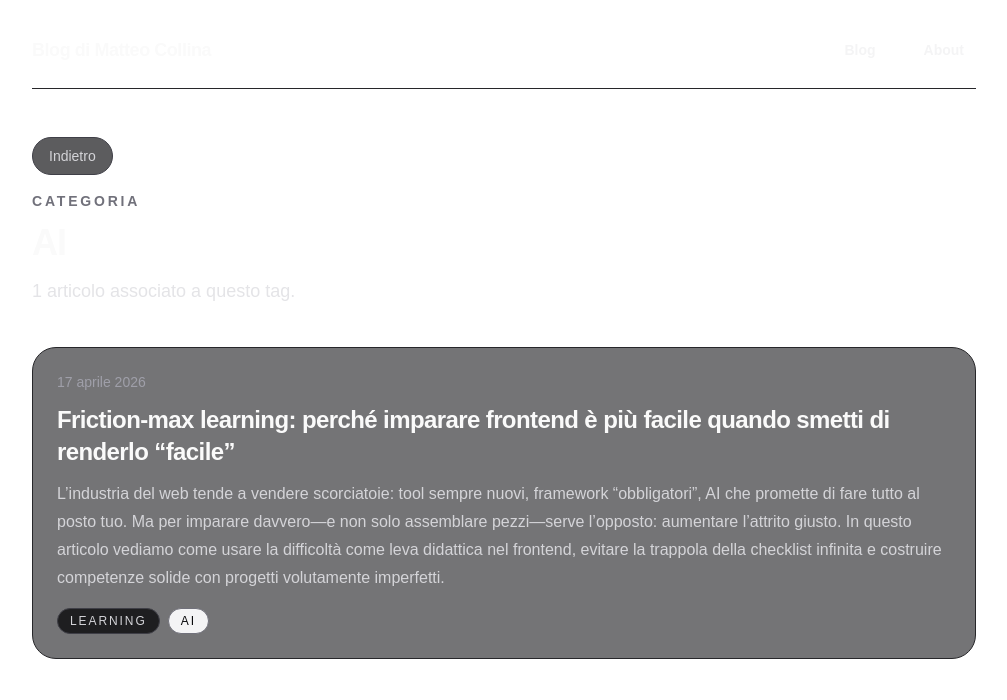
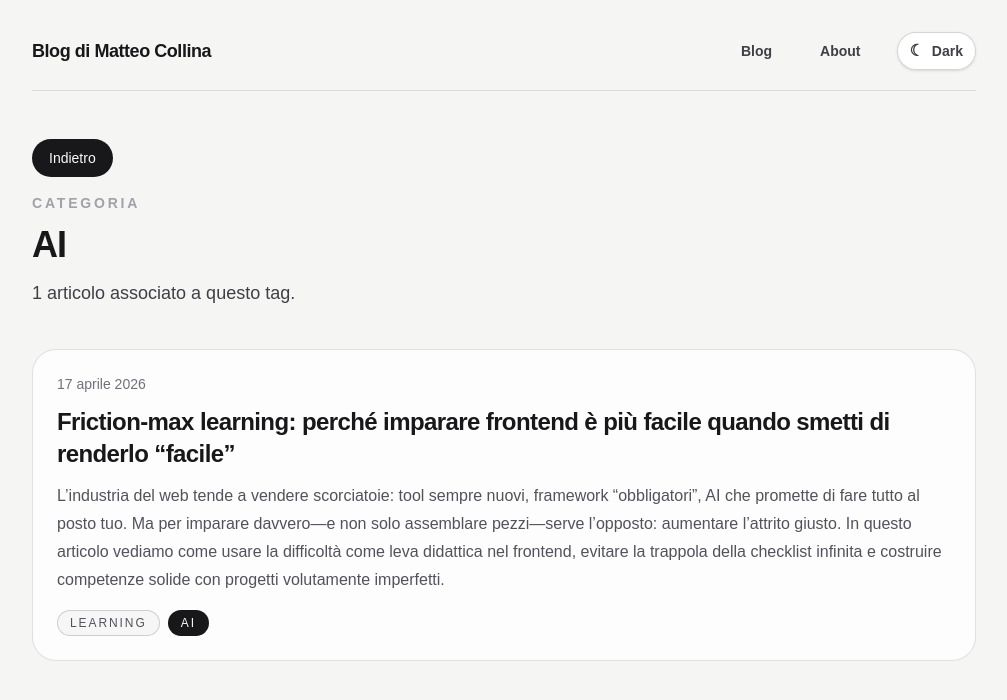
Before and after one commit to matteocollina/mc-blog-dev, a Next.js app: page /blog/categorie/ai in a window 1280 px wide. Shown: the top 700 px of the page, without its empty margins (136-1143 px from the left). Built offline with nearby package versions, Linux system fonts and the light colour scheme; no server answers.

Commit message:
light/dark

```diff
--- a/app/blog/categorie/[slug]/page.tsx
+++ b/app/blog/categorie/[slug]/page.tsx
@@ -74,13 +74,13 @@ export default async function BlogCategoryPage(
       <div className="space-y-4">
         <BackButton fallbackHref="/blog" />
         <div className="space-y-3">
-          <p className="text-sm font-semibold uppercase tracking-[0.2em] text-zinc-500">
+          <p className="text-sm font-semibold uppercase tracking-[0.2em] text-[var(--text-subtle)]">
             Categoria
           </p>
-          <h1 className="text-4xl font-semibold tracking-tight text-zinc-50 capitalize">
+          <h1 className="text-4xl font-semibold tracking-tight text-[var(--text-primary)] capitalize">
             {category.name}
           </h1>
-          <p className="max-w-2xl text-lg leading-8 text-zinc-200">
+          <p className="max-w-2xl text-lg leading-8 text-[var(--text-secondary)]">
             {posts.length} {posts.length === 1 ? "articolo associato" : "articoli associati"} a
             questo tag.
           </p>
@@ -91,16 +91,16 @@ export default async function BlogCategoryPage(
         {posts.map((post) => (
           <article
             key={post.slug}
-            className="rounded-3xl border border-zinc-800 bg-zinc-900/60 p-6 transition-colors hover:border-zinc-700"
+            className="rounded-3xl border border-[var(--border)] bg-[var(--surface)] p-6 transition-colors hover:border-[var(--border-strong)] hover:bg-[var(--surface-strong)]"
           >
             <Link href={`/blog/${post.slug}`} className="group block space-y-3">
-              <p className="text-sm font-medium text-zinc-400">
+              <p className="text-sm font-medium text-[var(--text-muted)]">
                 {formatPublishedAt(post.publishedAt)}
               </p>
-              <h2 className="text-2xl font-semibold tracking-tight text-zinc-50 transition-colors group-hover:text-zinc-300">
+              <h2 className="text-2xl font-semibold tracking-tight text-[var(--text-primary)] transition-colors group-hover:text-[var(--text-tertiary)]">
                 {post.title}
               </h2>
-              <p className="text-base leading-7 text-zinc-300">
+              <p className="text-base leading-7 text-[var(--text-tertiary)]">
                 {post.description}
               </p>
             </Link>
@@ -115,10 +115,10 @@ export default async function BlogCategoryPage(
                       <Link
                         href={`/blog/categorie/${tagSlug}`}
                         aria-current={isCurrentTag ? "page" : undefined}
-                        className={`inline-flex rounded-full border px-3 py-1 text-xs font-medium uppercase tracking-[0.16em] transition-colors focus-visible:outline-2 focus-visible:outline-offset-2 focus-visible:outline-zinc-300 ${
+                        className={`inline-flex rounded-full border px-3 py-1 text-xs font-medium uppercase tracking-[0.16em] transition-colors focus-visible:outline-2 focus-visible:outline-offset-2 focus-visible:outline-[var(--text-muted)] ${
                           isCurrentTag
-                            ? "border-zinc-500 bg-zinc-100 text-zinc-950"
-                            : "border-zinc-700 bg-zinc-950/80 text-zinc-300 hover:border-zinc-500 hover:bg-zinc-900 hover:text-zinc-100"
+                            ? "border-[var(--accent-hover-border)] bg-[var(--pill-active-bg)] text-[var(--pill-active-fg)]"
+                            : "border-[var(--accent-border)] bg-[var(--surface-muted)] text-[var(--text-tertiary)] hover:border-[var(--accent-hover-border)] hover:bg-[var(--surface-strong)] hover:text-[var(--text-primary)]"
                         }`}
                       >
                         {tag}
--- a/app/components/back-button.tsx
+++ b/app/components/back-button.tsx
@@ -28,7 +28,7 @@ export default function BackButton({
     <button
       type="button"
       onClick={handleClick}
-      className="inline-flex items-center rounded-full border border-zinc-700 bg-zinc-900/70 px-4 py-2 text-sm font-medium text-zinc-300 transition-colors hover:border-zinc-500 hover:bg-zinc-800 hover:text-zinc-100 focus-visible:outline-2 focus-visible:outline-offset-2 focus-visible:outline-zinc-300"
+      className="inline-flex items-center rounded-full border border-[var(--accent-border)] bg-[var(--accent-bg)] px-4 py-2 text-sm font-medium text-[var(--accent-fg)] transition-colors hover:border-[var(--accent-hover-border)] hover:bg-[var(--accent-hover-bg)] hover:text-[var(--accent-hover-fg)] focus-visible:outline-2 focus-visible:outline-offset-2 focus-visible:outline-[var(--text-muted)]"
     >
       {label}
     </button>
--- /dev/null
+++ b/app/components/theme-toggle.tsx
@@ -0,0 +1,68 @@
+"use client";
+
+import { useEffect, useState } from "react";
+
+type Theme = "light" | "dark";
+
+const storageKey = "mc-blog-theme";
+
+function getPreferredTheme(): Theme {
+  if (typeof window === "undefined") {
+    return "dark";
+  }
+
+  const savedTheme = window.localStorage.getItem(storageKey);
+  if (savedTheme === "light" || savedTheme === "dark") {
+    return savedTheme;
+  }
+
+  return window.matchMedia("(prefers-color-scheme: dark)").matches
+    ? "dark"
+    : "light";
+}
+
+function applyTheme(theme: Theme) {
+  document.documentElement.dataset.theme = theme;
+}
+
+export default function ThemeToggle() {
+  const [theme, setTheme] = useState<Theme>(() => {
+    if (typeof document !== "undefined") {
+      const documentTheme = document.documentElement.dataset.theme;
+      if (documentTheme === "light" || documentTheme === "dark") {
+        return documentTheme;
+      }
+    }
+
+    return getPreferredTheme();
+  });
+
+  useEffect(() => {
+    applyTheme(theme);
+  }, [theme]);
+
+  function handleToggle() {
+    const nextTheme = theme === "dark" ? "light" : "dark";
+    setTheme(nextTheme);
+    applyTheme(nextTheme);
+    window.localStorage.setItem(storageKey, nextTheme);
+  }
+
+  const isDark = theme === "dark";
+
+  return (
+    <button
+      type="button"
+      onClick={handleToggle}
+      aria-label={isDark ? "Attiva tema chiaro" : "Attiva tema scuro"}
+      aria-pressed={isDark}
+      suppressHydrationWarning
+      className="inline-flex items-center gap-2 rounded-full border border-[var(--accent-border)] bg-[var(--surface-strong)] px-3 py-2 text-sm font-semibold text-[var(--text-secondary)] shadow-sm backdrop-blur-sm hover:border-[var(--accent-hover-border)] hover:bg-[var(--surface)] hover:text-[var(--text-primary)] focus-visible:outline-2 focus-visible:outline-offset-2 focus-visible:outline-[var(--text-muted)]"
+    >
+      <span aria-hidden="true" className="text-base leading-none">
+        {isDark ? "☀" : "☾"}
+      </span>
+      <span>{isDark ? "Light" : "Dark"}</span>
+    </button>
+  );
+}
--- a/app/globals.css
+++ b/app/globals.css
@@ -1,8 +1,29 @@
 @import "tailwindcss";
 
 :root {
-  --background: #ffffff;
-  --foreground: #171717;
+  color-scheme: light;
+  --background: #f5f5f4;
+  --foreground: #18181b;
+  --surface: rgba(255, 255, 255, 0.8);
+  --surface-strong: rgba(255, 255, 255, 0.92);
+  --surface-muted: rgba(245, 245, 244, 0.82);
+  --border: rgba(161, 161, 170, 0.32);
+  --border-strong: rgba(113, 113, 122, 0.4);
+  --text-primary: #18181b;
+  --text-secondary: #3f3f46;
+  --text-tertiary: #52525b;
+  --text-muted: #71717a;
+  --text-subtle: #a1a1aa;
+  --accent-bg: #18181b;
+  --accent-fg: #fafaf9;
+  --accent-border: rgba(24, 24, 27, 0.18);
+  --accent-hover-bg: #27272a;
+  --accent-hover-fg: #fafaf9;
+  --accent-hover-border: rgba(24, 24, 27, 0.28);
+  --pill-active-bg: #18181b;
+  --pill-active-fg: #fafaf9;
+  --code-bg: #e7e5e4;
+  --code-fg: #1c1917;
 }
 
 @theme inline {
@@ -10,15 +31,45 @@
   --color-foreground: var(--foreground);
 }
 
-@media (prefers-color-scheme: dark) {
-  :root {
-    --background: #0a0a0a;
-    --foreground: #ededed;
-  }
+html[data-theme="dark"] {
+  color-scheme: dark;
+  --background: #09090b;
+  --foreground: #fafafa;
+  --surface: rgba(24, 24, 27, 0.72);
+  --surface-strong: rgba(24, 24, 27, 0.88);
+  --surface-muted: rgba(9, 9, 11, 0.76);
+  --border: rgba(63, 63, 70, 0.72);
+  --border-strong: rgba(82, 82, 91, 0.9);
+  --text-primary: #fafafa;
+  --text-secondary: #e4e4e7;
+  --text-tertiary: #d4d4d8;
+  --text-muted: #a1a1aa;
+  --text-subtle: #71717a;
+  --accent-bg: rgba(24, 24, 27, 0.82);
+  --accent-fg: #e4e4e7;
+  --accent-border: rgba(82, 82, 91, 0.9);
+  --accent-hover-bg: rgba(39, 39, 42, 0.96);
+  --accent-hover-fg: #fafafa;
+  --accent-hover-border: rgba(113, 113, 122, 0.96);
+  --pill-active-bg: #f4f4f5;
+  --pill-active-fg: #18181b;
+  --code-bg: #18181b;
+  --code-fg: #f4f4f5;
 }
 
 body {
   background: var(--background);
   color: var(--foreground);
   font-family: Arial, Helvetica, sans-serif;
+  transition:
+    background-color 180ms ease,
+    color 180ms ease;
 }
+
+a,
+button {
+  transition:
+    color 180ms ease,
+    background-color 180ms ease,
+    border-color 180ms ease;
+}
--- a/app/layout.tsx
+++ b/app/layout.tsx
@@ -1,7 +1,9 @@
 import type { Metadata } from "next";
+import Image from "next/image";
 import Link from "next/link";
 import Script from "next/script";
 import "./globals.css";
+import ThemeToggle from "@/app/components/theme-toggle";
 import { siteConfig } from "@/lib/site";
 
 export const metadata: Metadata = {
@@ -47,9 +49,19 @@ export default function RootLayout({
 }: Readonly<{
   children: React.ReactNode;
 }>) {
+  const themeScript = `(() => {
+    const storageKey = "mc-blog-theme";
+    const savedTheme = window.localStorage.getItem(storageKey);
+    const systemTheme = window.matchMedia("(prefers-color-scheme: dark)").matches ? "dark" : "light";
+    document.documentElement.dataset.theme = savedTheme === "light" || savedTheme === "dark" ? savedTheme : systemTheme;
+  })();`;
+
   return (
-    <html lang="it" className="h-full antialiased">
-      <body className="min-h-full bg-zinc-950 text-zinc-50">
+    <html lang="it" className="h-full antialiased" suppressHydrationWarning>
+      <head>
+        <script dangerouslySetInnerHTML={{ __html: themeScript }} />
+      </head>
+      <body className="min-h-full bg-[var(--background)] text-[var(--foreground)]">
         <Script id="google-tag-manager" strategy="afterInteractive">
           {`(function(w,d,s,l,i){w[l]=w[l]||[];w[l].push({'gtm.start':
 new Date().getTime(),event:'gtm.js'});var f=d.getElementsByTagName(s)[0],
@@ -78,26 +90,39 @@ gtag('config', 'G-5ZCW8LDWY6');`}
           />
         </noscript>
         <div className="mx-auto flex min-h-full w-full max-w-5xl flex-col px-6 py-8 sm:px-10">
-          <header className="mb-12 flex items-center justify-between border-b border-zinc-800 pb-5">
+          <header className="mb-12 flex items-center justify-between border-b border-[var(--border)] pb-5">
             <Link
               href="/"
-              className="text-lg font-semibold tracking-tight text-zinc-50 transition-colors hover:text-zinc-300"
+              aria-label="Blog di Matteo Collina"
+              className="transition-colors hover:text-[var(--text-tertiary)]"
             >
-              Blog di Matteo Collina
+              <>
+                <Image
+                  src="/mc.png"
+                  alt=""
+                  width={40}
+                  height={40}
+                  className="rounded-full border border-[var(--border)] object-cover sm:hidden"
+                />
+                <span className="hidden text-lg font-semibold tracking-tight text-[var(--text-primary)] sm:inline">
+                  Blog di Matteo Collina
+                </span>
+              </>
             </Link>
             <nav aria-label="Main navigation" className="flex items-center gap-6">
               <Link
                 href="/blog"
-                className="rounded-full px-3 py-2 text-sm font-semibold text-zinc-100 transition-colors hover:bg-zinc-50 hover:text-zinc-950"
+                className="rounded-full px-3 py-2 text-sm font-semibold text-[var(--text-secondary)] transition-colors hover:bg-[var(--accent-bg)] hover:text-[var(--accent-fg)]"
               >
                 Blog
               </Link>
               <Link
                 href="/about"
-                className="rounded-full px-3 py-2 text-sm font-semibold text-zinc-100 transition-colors hover:bg-zinc-50 hover:text-zinc-950"
+                className="rounded-full px-3 py-2 text-sm font-semibold text-[var(--text-secondary)] transition-colors hover:bg-[var(--accent-bg)] hover:text-[var(--accent-fg)]"
               >
                 About
               </Link>
+              <ThemeToggle />
             </nav>
           </header>
           <main className="flex-1">{children}</main>
```
Also changed, not shown: app/about/page.tsx (+7 -7 lines), app/blog/[slug]/page.tsx (+15 -15 lines), app/components/blog-listing.tsx (+14 -14 lines), app/components/markdown-content.tsx (+19 -19 lines).
